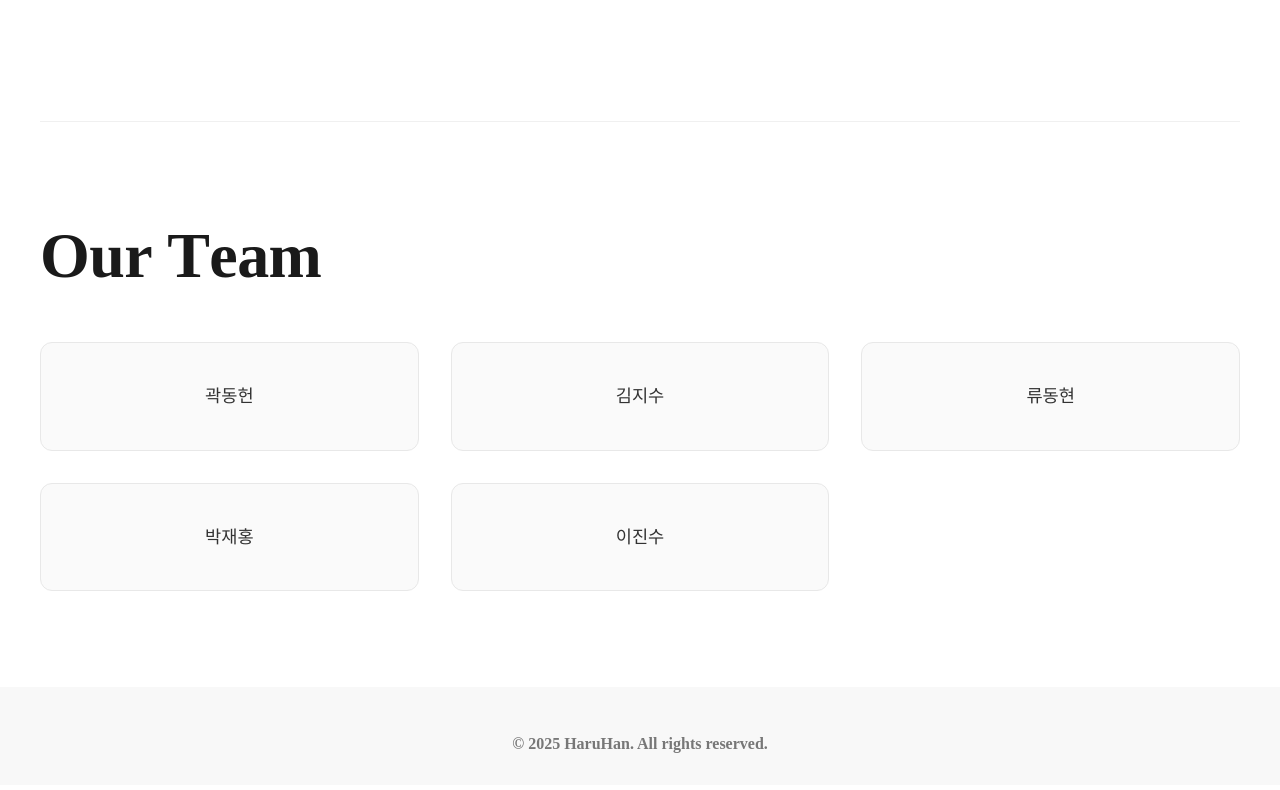
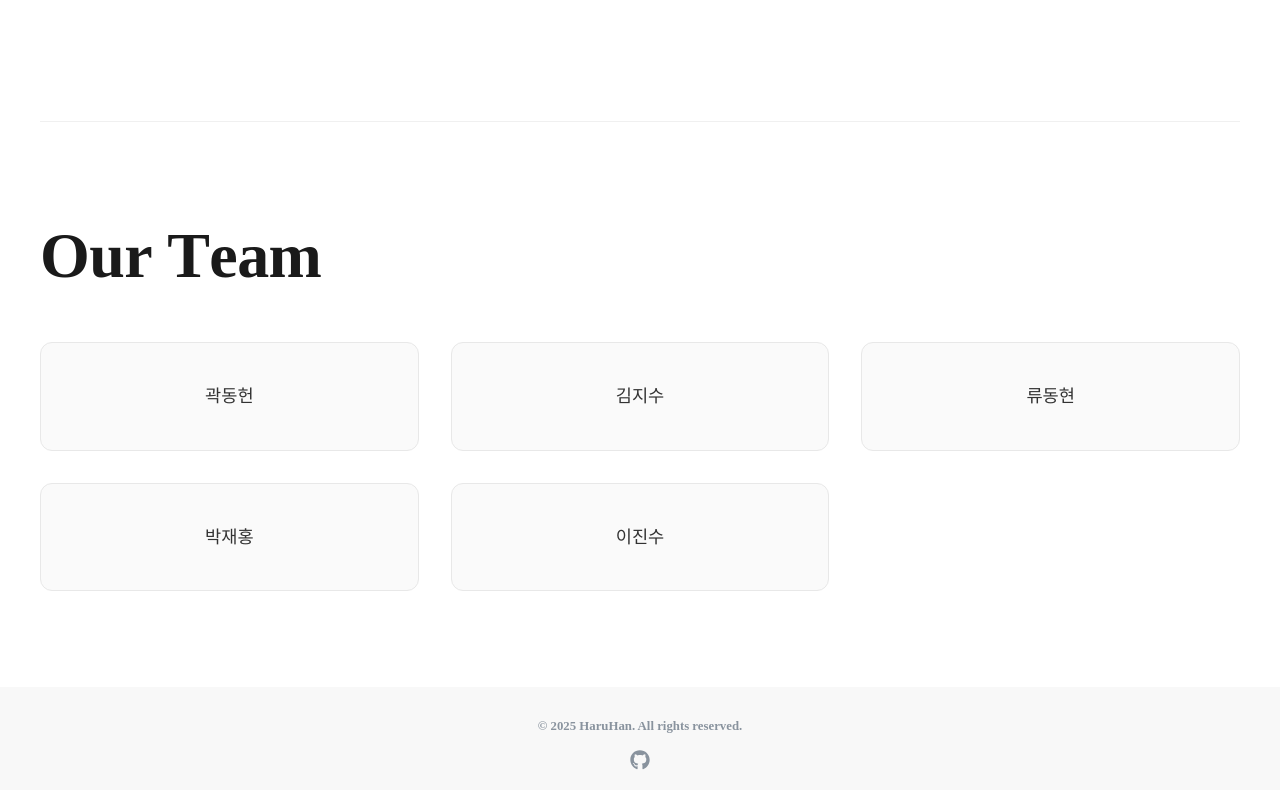
Before and after one commit to HaruHan-Mail/FE, a React (Vite) app: page /teamInfo in a window 1280 px wide. Shown: the part 2770-3560 px from the top of the page. Built offline with nearby package versions, Linux system fonts and the light colour scheme; a web font is replaced by a local one.

Commit message:
feat: Footer component emotion css 적용

```diff
--- a/src/components/Layout/Footer.jsx
+++ b/src/components/Layout/Footer.jsx
@@ -1,12 +1,42 @@
-import './css/Footer.css';
+import styled from '@emotion/styled';
+import { FaGithub } from "react-icons/fa";
+
+const FooterContainer = styled.footer`
+  background-color: #F8F8F8;
+  padding: 1rem 0;
+  text-align: center;
+`;
+
+const FooterContent = styled.div`
+  display: flex;
+  flex-direction: column;
+  justify-content: center;
+  align-items: center;
+  gap: 1rem;
+  padding-top: 1rem;
+  font-size: 0.8rem;
+  color: var(--l-grey);
+`;
+
+const GithubIconWrapper = styled.div`
+  transition: transform 0.3s ease;
+  &:hover {
+    transform: scale(1.2);
+  }
+`;
 
 const Footer = () => {
   return (
-    <footer className="footer-container">
-      <div className="footer-content">
+    <FooterContainer>
+      <FooterContent>
         <p>&copy; {new Date().getFullYear()} HaruHan. All rights reserved.</p>
-      </div>
-    </footer>
+        <GithubIconWrapper >
+          <a href="https://github.com/HaruHan-Mail" target="_blank" rel="noopener noreferrer">
+            <FaGithub size={20} color="var(--l-grey)" />
+          </a>
+        </GithubIconWrapper>
+      </FooterContent>
+    </FooterContainer>
   );
 };
 
--- a/src/components/Layout/css/Footer.css
+++ /dev/null
@@ -1,11 +0,0 @@
-.footer-container {
-  background-color: #f8f8f8;
-  padding: 2rem 1rem;
-  text-align: center;
-}
-
-.footer-content {
-  padding-top: 1rem;
-  font-size: 1rem;
-  color: #777;
-}
--- a/src/components/_Feedback/FeedbackSection.jsx
+++ b/src/components/_Feedback/FeedbackSection.jsx
@@ -3,6 +3,28 @@ import Swal from 'sweetalert2';
 import { submitFeedback } from '../../apis/userFeedbackApi';
 import './css/FeedbackSection.css';
 import SubmitButton from '../common/SubmitButton';
+import styled from '@emotion/styled';
+
+const MAX_LENGTH = 100;
+
+const FeedbackContainer = styled.div`
+  display: flex;
+  justify-content: center;
+  align-items: center;
+  height: 100%;
+  padding: 1rem;
+  box-sizing: border-box;
+`;
+
+const FeedbackWrapper = styled.div`
+  width: 100%;
+  max-width: 500px;
+  background-color: var(--white);
+  padding: 2rem;
+  border-radius: 12px;
+  box-shadow: 0 6px 16px rgba(0, 0, 0, 0.08);
+`;
+
 
 const FeedbackSection = () => {
   const [feedback, setFeedback] = useState('');
@@ -49,20 +71,20 @@ const FeedbackSection = () => {
   };
 
   return (
-    <section className="feedback-container">
-      <div className="feedback-wrapper">
+    <FeedbackContainer>
+      <FeedbackWrapper>
         <h1 className="feedback-title">HaruHan 피드백</h1>
         <textarea
           className="feedback-textarea"
-          maxLength="100"
+          maxLength={MAX_LENGTH}
           placeholder="HaruHan 서비스에 관한 피드백을 입력해주세요. (최대 100자)"
           value={feedback}
           onChange={(e) => setFeedback(e.target.value)}
         ></textarea>
         <span className="feedback-count">{feedback.length} / 100</span>
         <SubmitButton text="제출" onClick={handleFeedbackSubmit} />
-      </div>
-    </section>
+      </FeedbackWrapper>
+    </FeedbackContainer>
   );
 };
 
```
